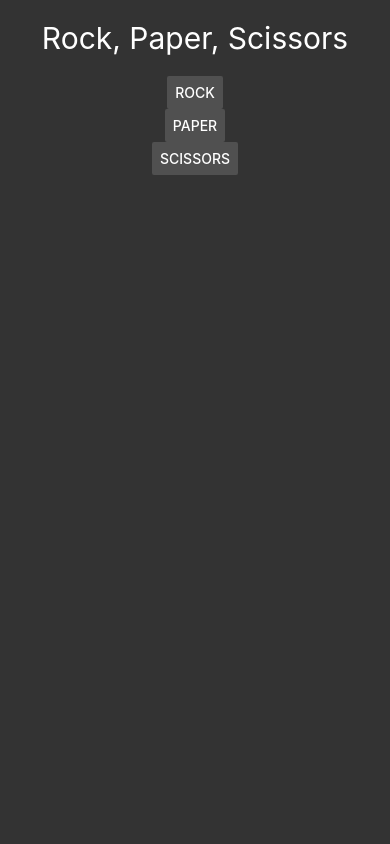
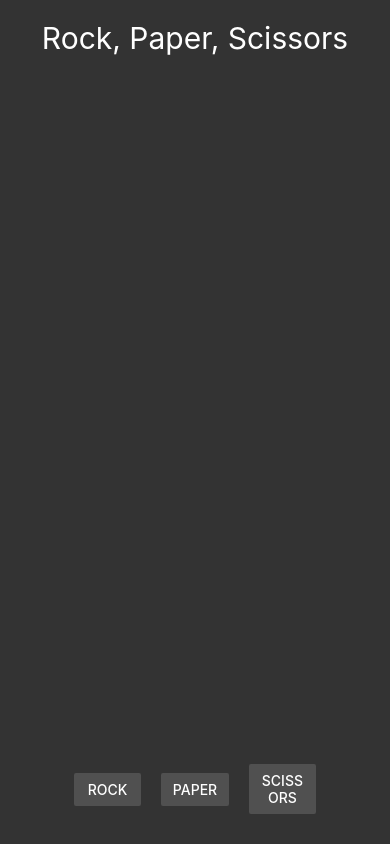
Before and after one commit to DiegoVV/reactNative, a React Native app: screen / in a window 390 px wide. Built offline with nearby package versions, Linux system fonts and the light colour scheme.

Commit message:
Elements are properly alligned, although the win/loss text was not anchored to be properly scaled to the middle. Now we should add icons, color, and fix the anchoring

```diff
--- a/App.js
+++ b/App.js
@@ -78,22 +78,30 @@ class App extends Component{
     return (
       <View style={styles.container}>
         <Text style={styles.title}>Rock, Paper, Scissors</Text>
+        <View style={styles.buttonRow}>
+          <View style={styles.margin10}>
             <Button
               onPress={() => this.selection(0)}
               title="Rock"
               color="#505050"
             />
+          </View>
+          <View style={styles.margin10}>
             <Button
               onPress={() => this.selection(1)}
               title="Paper"
               color="#505050"
             />
+          </View>
+          <View style={styles.margin10}>
             <Button
               onPress={() => this.selection(2)}
               title="Scissors"
               color="#505050"
             />
-        {this.state.content ? null : <Text style={styles.title}>{this.state.textValue}</Text>}
+          </View>
+        </View>
+        {this.state.content ? null : <Text style={styles.result}>{this.state.textValue}</Text>}
       </View>
     )
   }
@@ -110,8 +118,27 @@ const styles = StyleSheet.create({
     alignItems: "center",
     backgroundColor: "#333"
   },
+  buttonRow: {
+    flex: 1,
+    flexDirection: 'row',
+    alignItems: "center",
+    position: 'absolute',
+    bottom: 20,
+  },
+  margin10: {
+    flex: 1,
+    margin: 10,
+  },
   title: {
     fontSize: 30,
+    textAlign: "center",
+    margin: 20,
+    color: "#FFF"
+  },
+  result: {
+    position: "absolute",
+    bottom: 250,
+    fontSize: 60,
     textAlign: "center",
     margin: 20,
     color: "#FFF"
```
Also changed, not shown: 1 other file (tests, documents, lock files or other folders). Lines whose indentation alone changed are shown as unchanged.
